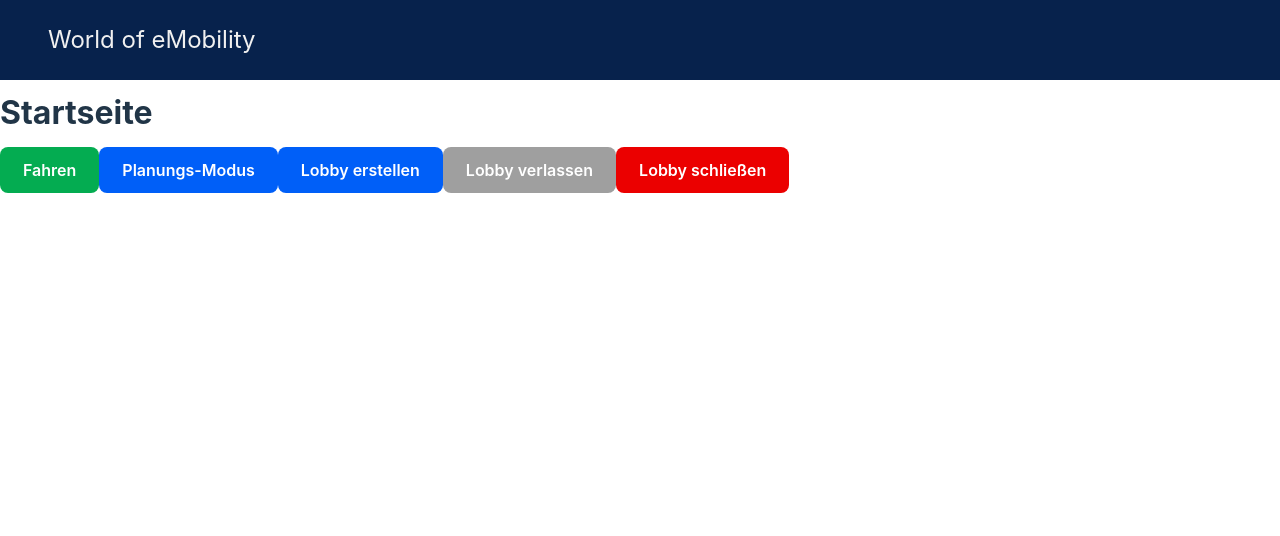
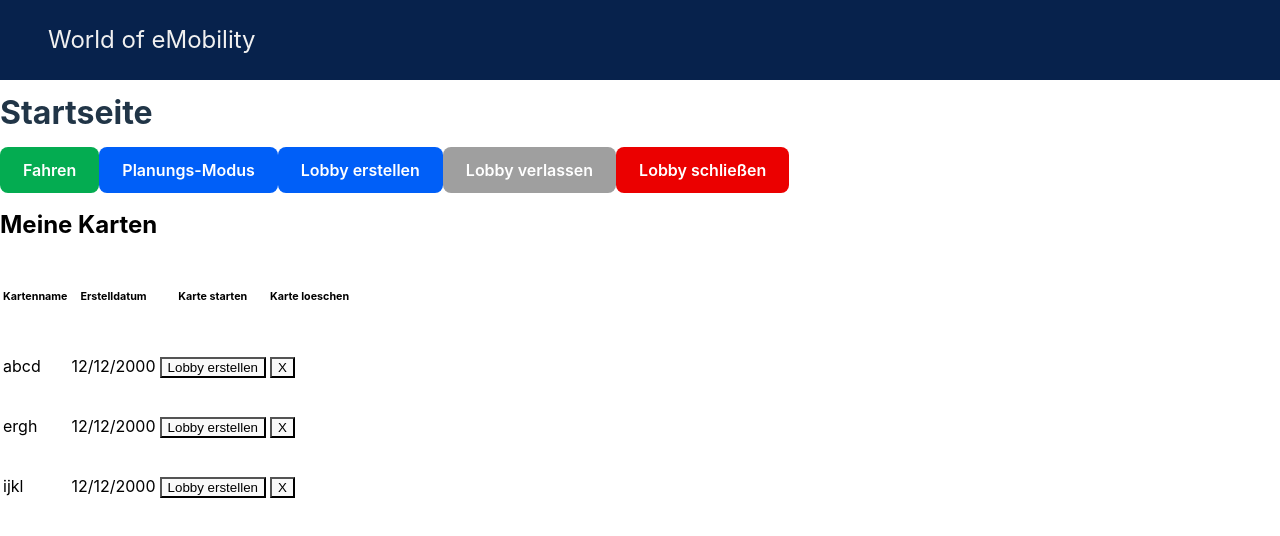
Before and after one commit to yannickMessinger/SoftwareTechnikProjekt_frontend, a Vue app: page / in a window 1280 px wide. Shown: the top 536 px of the page. Built offline with nearby package versions, Linux system fonts and the light colour scheme.

Commit message:
#152  - # 193 work in progress added backend offline mode changed from list to table (template) added delete button function added list with default values

```diff
--- a/src/components/mainpage/OwnCards/OwnCardsComponent.vue
+++ b/src/components/mainpage/OwnCards/OwnCardsComponent.vue
@@ -11,32 +11,116 @@
 
     /** Variablen: */
     /** bus event */
+    var backendOfflineDebugMode = true;
     const {emit,bus} = useEventBus();
-    var defaultCard: ICardElement = {id:-1, name: "Keine Eintraege", date:new Date('1970-06-07') };
+    var defaultCard: ICardElement = {id:-1, name: "Keine Eintraege", date:new Date('1997-06-07') };
     const selectedCard = reactive({card: defaultCard})
     const isEmpty = ref(true);
+    const isLobbyOpen = ref(false);
     const numberOfOwnedCards = ref(0);
+    var numberOfMaxCards = 15;
+    const cardList: ICardElement[] = reactive(Array(numberOfOwnedCards.value).fill(null));
+    console.log("Cards:");
+    console.log(cardList.length);
+    if(backendOfflineDebugMode){ /**TODO Remove Debug Components */
+        cardList[0] = {id:0, name:"abcd", date:new Date('2000-12-12')}
+        cardList[1] = {id:1, name:"ergh", date:new Date('2000-12-12')}
+        cardList[2] = {id:2, name:"ijkl", date:new Date('2000-12-12')}
+        numberOfOwnedCards.value = 1;
+        console.log(cardList.length);
+        //var removed = cardList.splice(1,1);
+        console.log(cardList.length);
+        //console.log(removed);
+
+    }else{
+        // import list data from backend here
+    }
+
+    function addNewCardClickAction(){
+        //Feature Request?
+    }
+
+    function cardClickedLobbyAction(clickedCard:any){
+        if(!isLobbyOpen){
+            selectedCard.card = clickedCard
+        }
+    }
+
+    function cardClickedDeleteAction(clickedCard:any){
+        // What if deleted card is active card?
+        if(clickedCard.id==selectedCard.card.id){
+            //TODO
+        }else{
+            console.log("Delete Action");
+            console.log("List-old:");
+            console.log(cardList.length);
+            var removedIndex = cardList.findIndex(cardElement => cardElement.id==clickedCard.id);
+            console.log("removedIndex: "+removedIndex);
+            var removedCard = null;
+            switch(removedIndex){
+                case 0:
+                    console.log("delete list head (shift)");
+                    removedCard = cardList.shift();
+                    break;
+                case -1:
+                    console.warn("-1: Deleted Item not found");
+                    break;
+                default:
+                    console.log("delete list element (splice)");
+                    removedCard = cardList.splice(removedIndex,removedIndex);
+            }
+            console.log("List-new:");
+            console.log(cardList.length);
+            if(!backendOfflineDebugMode){
+                // TODO Add Backend delete here!
+            }
+        }
+    }
+
 </script>
 
 <template>
     <div id = "ownCardsContainer">
         <div id ="titleContainer">
-            <h2 id = "ownCardsTitle">Meine Karten</h2>
+            <h2 id = "ownCardsTitle" class="cardBasic">Meine Karten</h2>
         </div>
         <div id = "cardListContainer">
-            <ul id = "cardList">
-                <li id = "cardListItem">
-                    <div id = "CardListItemContainer">
-                        <p id ="CardNameTag">Name (platzhalter)</p> <!-- laenge beschränken?-->
-                        <p id ="CardDateTag"></p>
+            <table id = "cardList" class="cardBasic">
+                <tr>
+                    <th>
+                        <h6>Kartenname</h6>
+                    </th>
+                    <th>
+                        <h6>Erstelldatum</h6>
+                    </th>
+                    <th>
+                        <h6>Karte starten</h6>
+                    </th>
+                    <th>
+                        <h6>Karte loeschen</h6>
+                    </th>
+                </tr>
+                <tr v-for="card in cardList" track-by="id" id = "cardListItem">
+                    <td v-if="card !== null">
+                        <p id ="CardNameTag">{{card.name}}</p> <!-- laenge beschränken?-->
+                    </td>
+                    <td v-if="card !== null">
+                        <p id ="CardDateTag">{{card.date.getDate()}}/{{(card.date.getMonth()+1)}}/{{card.date.getFullYear()}}</p>
+                    </td>
+                    <td v-if="card !== null">
                         <button id="startLobbyButton">Lobby erstellen</button>
-                        <button id="deleteCardButton"> X </button>
-                    </div>
-                </li>
-            </ul>
+                    </td>
+                    <td v-if="card !== null">
+                        <button id="deleteCardButton" @click="cardClickedDeleteAction(card)"> X </button>
+                    </td>
+                </tr>
+            </table>
         </div>
     </div>
 </template>
 
 <style>
+.cardBasic{
+    color: black;
+}
 </style>
--- a/src/views/HomepageView.vue
+++ b/src/views/HomepageView.vue
@@ -6,6 +6,7 @@
   <BasicButton class="sec btn blue" display="Lobby erstellen" :btn_click="() => {router.push('/create')}"/>
   <BasicButton class="ter btn grey" display="Lobby verlassen"/>
   <BasicButton class="cncl btn red" display="Lobby schließen"/>
+  <OwnCardComponent></OwnCardComponent>
 
 
 
@@ -16,6 +17,7 @@
   import BasicButton from '../components/Buttons/BasicButton.vue';
   import Header from '../components/Header.vue'
   import router from '../router/router';
+  import OwnCardComponent from '../components/mainpage/OwnCards/OwnCardsComponent.vue';
 
   let gameId = ref(20); //TODO: gameId must refers to the id in the backend
 </script>
```
